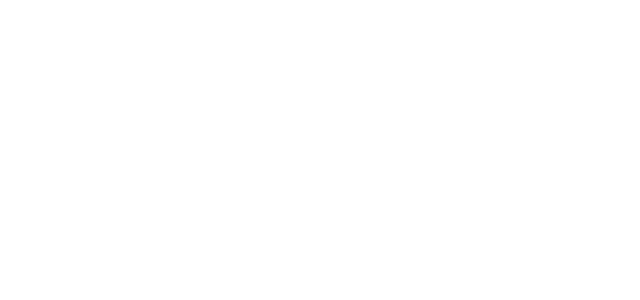
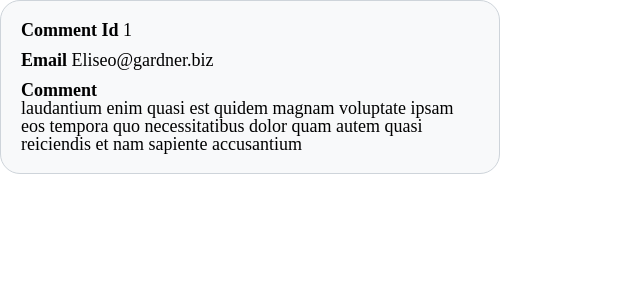
Before and after one commit to jiyoon1156/hayanmind-infinite-scroll, a React (Create React App) app: page / in a window 1280 px wide. Shown: the top 300 px of the page, without its empty margins (0-640 px from the left). Built offline with nearby package versions, Linux system fonts and the light colour scheme.

Commit message:
[REFACTOR] Add contents in CommentCard
- Styled commentCard
- Add contents
- Remove font:inherit from GlobalStyle

```diff
--- a/src/GlobalStyle.js
+++ b/src/GlobalStyle.js
@@ -1,4 +1,5 @@
 import { createGlobalStyle } from 'styled-components';
+
 export default createGlobalStyle`
 /* http://meyerweb.com/eric/tools/css/reset/
    v2.0 | 20110126
@@ -21,8 +22,7 @@
 	margin: 0;
 	padding: 0;
 	border: 0;
-	font-size: 100%;
-	font: inherit;
+	font-size: inherit;
 	vertical-align: baseline;
 }
 /* HTML5 display-role reset for older browsers */
--- a/src/components/CommentCard.js
+++ b/src/components/CommentCard.js
@@ -1,14 +1,39 @@
+import React from 'react';
 import styled from 'styled-components';
 
-
-
 const CommentCard = () => {
-
-  return <StyledCard></StyledCard>
+  return (
+    <StyledCard>
+      <div>
+        <b>Comment Id</b> 1
+      </div>
+      <StyledEmail>
+        <b>Email</b> Eliseo@gardner.biz
+      </StyledEmail>
+      <div>
+        <b>Comment</b>
+        <br />
+        <p>
+          laudantium enim quasi est quidem magnam voluptate ipsam eos tempora quo necessitatibus dolor quam autem quasi
+          reiciendis et nam sapiente accusantium
+        </p>
+      </div>
+    </StyledCard>
+  );
 };
 
 const StyledCard = styled.div`
+  width: 500px;
+  background: #f8f9fa;
+  border: 0.5px solid #ced4da;
+  box-sizing: border-box;
+  border-radius: 20px;
+  padding: 20px;
+  font-size: 18px;
+`;
 
-`
+const StyledEmail = styled.div`
+  margin: 12px 0;
+`;
 
 export default CommentCard;
```
